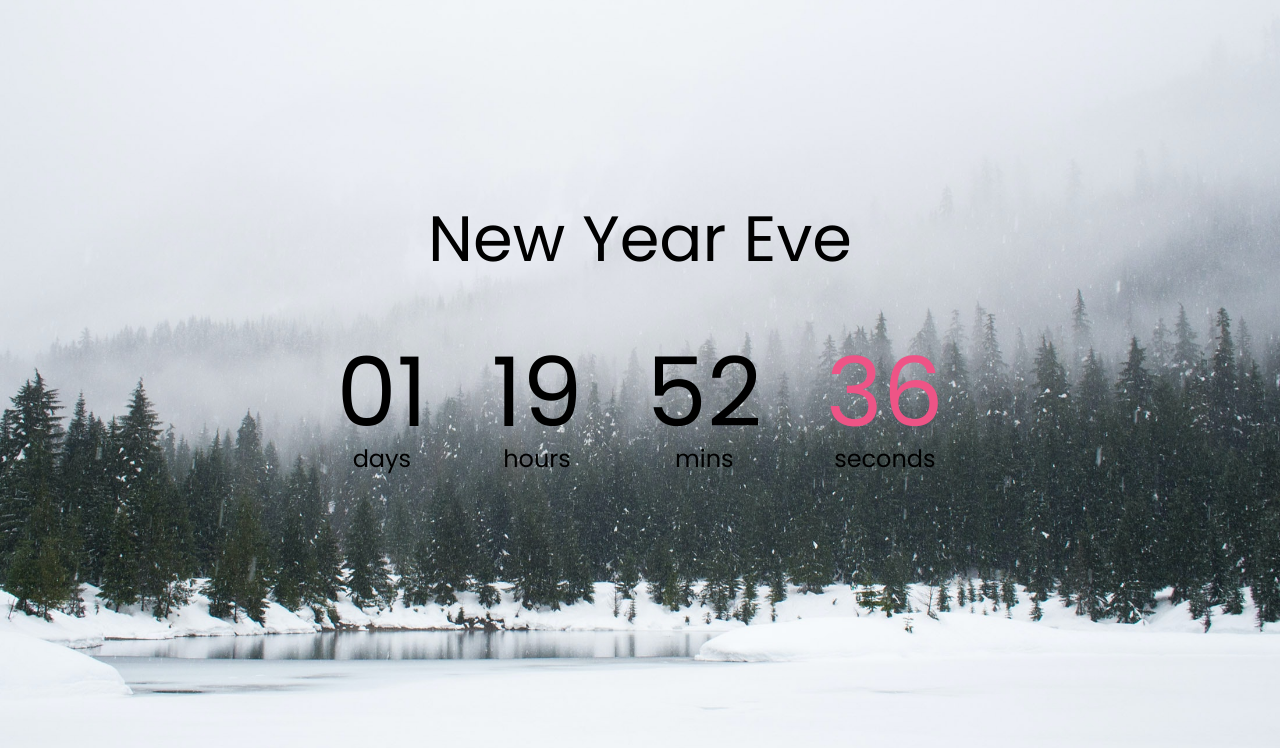
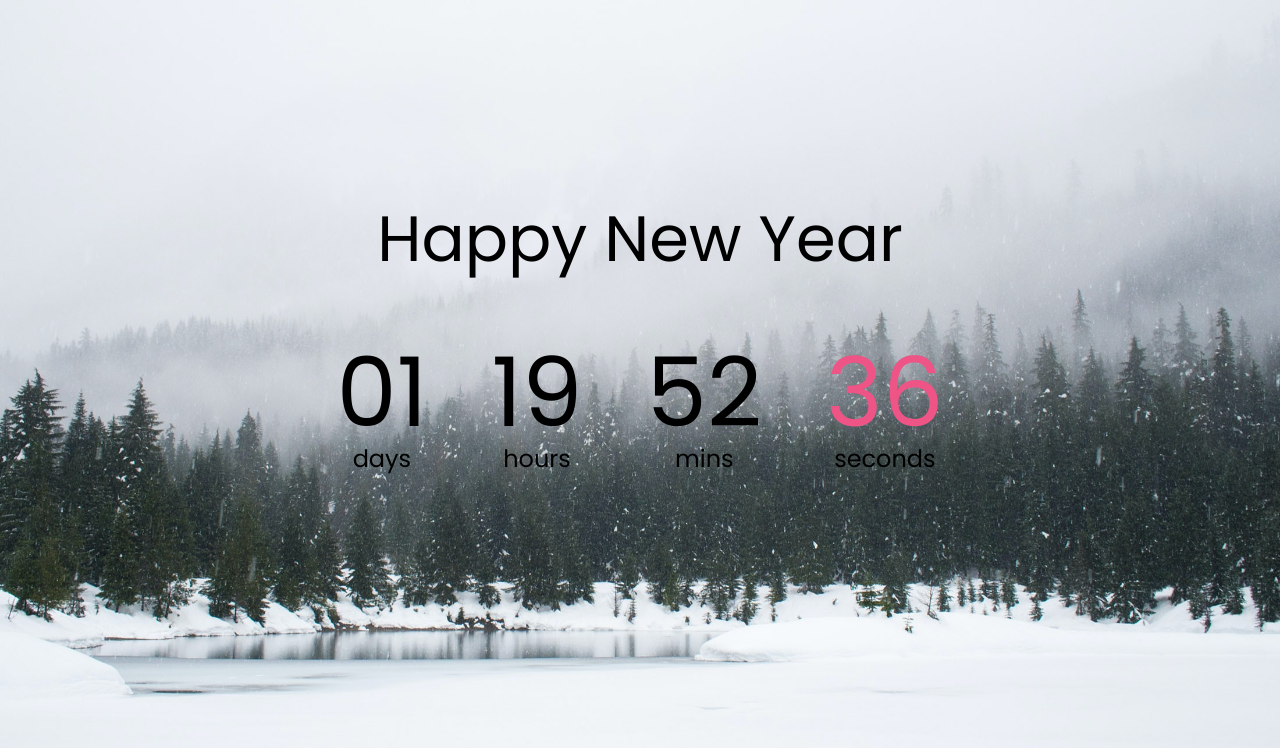
Before and after one commit to EladlyDev/JS-10-Projects, a plain HTML site: page CountDown Timer/index.html in a window 1280 px wide. Drawn offline with Linux system fonts and the light colour scheme.

Commit message:
change title

```diff
--- a/CountDown Timer/index.html
+++ b/CountDown Timer/index.html
@@ -9,7 +9,7 @@
     <script src="script.js" defer></script>
 </head>
 <body>
-    <h1>New Year Eve</h1>
+    <h1>Happy New Year</h1>
     <div class="countdown-container">
         <div class="countdown-text days-c">
             <p class="big-text" id="days">0</p>
```
